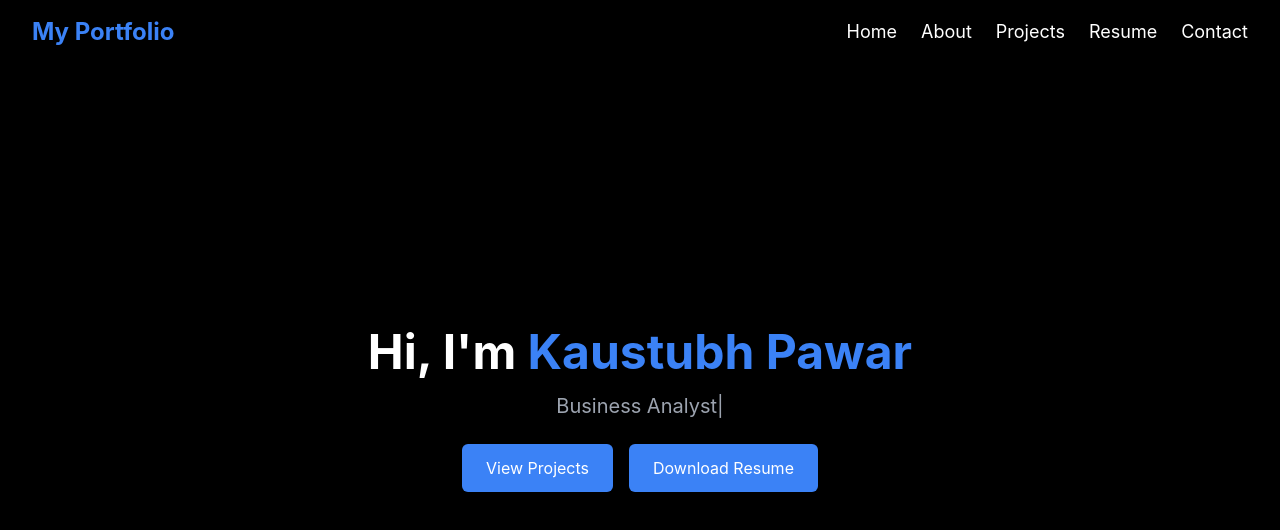
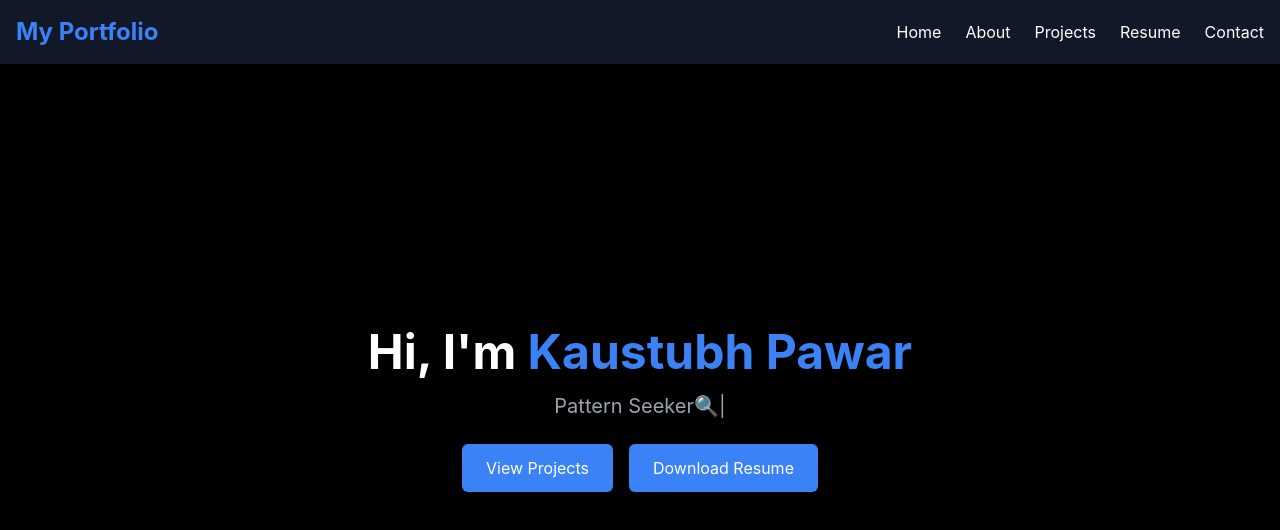
Before and after one commit to KaustubhPawar22/website, a React (Create React App) app: page / in a window 1280 px wide. Shown: the top 530 px of the page. Built offline with nearby package versions, Linux system fonts and the light colour scheme.

Commit message:
Saving local changes before pulling

```diff
--- a/public/index.html
+++ b/public/index.html
@@ -24,7 +24,7 @@
       work correctly both with client-side routing and a non-root public URL.
       Learn how to configure a non-root public URL by running `npm run build`.
     -->
-    <title>React App</title>
+    <title>My Portfolio</title>
   </head>
   <body>
     <noscript>You need to enable JavaScript to run this app.</noscript>
--- a/src/HeroSection.js
+++ b/src/HeroSection.js
@@ -18,11 +18,12 @@ const HeroSection = () => {
 
       <TypeAnimation
         sequence={[
-          "Data Analyst", 2000,
-          "Business Analyst", 2000,
-          "Tableau Enthusiast", 2000,
-          "SQL & Python Expert", 2000
-        ]}
+          "Aspiring Business Analyst", 1500,
+          "Pattern Seeker🔍", 1500,
+          "Data Detective🕵️‍♂️", 1500,
+          "Spreadsheet Sorcerer✨", 1500,
+          "Professional Napper😴", 1500
+          ]}
         wrapper="span"
         speed={50}
         repeat={Infinity}
--- a/src/Navbar.js
+++ b/src/Navbar.js
@@ -1,46 +1,80 @@
-import React, { useState, useEffect } from "react";
-import { Link } from "react-scroll";
+// src/components/Navbar.js
+
+import React, { useState } from 'react';
+import { Link } from 'react-router-dom';
+import { FiMenu, FiX } from 'react-icons/fi';
 
 const Navbar = () => {
-  const [activeSection, setActiveSection] = useState("home");
+  const [menuOpen, setMenuOpen] = useState(false);
 
-  useEffect(() => {
-    const sections = document.querySelectorAll("section");
-    const observer = new IntersectionObserver(
-      (entries) => {
-        entries.forEach((entry) => {
-          if (entry.isIntersecting) {
-            setActiveSection(entry.target.id);
-          }
-        });
-      },
-      { threshold: 0.2 }
-    );
-
-    sections.forEach((section) => observer.observe(section));
-    return () => sections.forEach((section) => observer.unobserve(section));
-  }, []);
+  const toggleMenu = () => setMenuOpen(prev => !prev);
 
   return (
-    <nav className="fixed top-0 w-full bg-black bg-opacity-90 text-white py-4 px-8 flex justify-between items-center shadow-md">
-      <h1 className="text-2xl font-bold text-blue-500">My Portfolio</h1>
-      <ul className="hidden md:flex gap-6 text-lg">
-        {["home", "about", "projects", "resume", "contact"].map((item) => (
-          <li key={item}>
-            <Link
-              to={item}
-              smooth={true}
-              duration={500}
-              offset={-70}
-              className={`cursor-pointer ${
-                activeSection === item ? "text-blue-500 font-bold border-b-2 border-blue-500" : "hover:text-blue-500"
-              }`}
-            >
-              {item.charAt(0).toUpperCase() + item.slice(1)}
+    <nav className="bg-gray-900 p-4 fixed w-full z-50">
+      <div className="container mx-auto flex justify-between items-center">
+        <h1 className="text-2xl font-bold text-blue-500">My Portfolio</h1>
+        {/* Hamburger Menu for Mobile */}
+        <div className="md:hidden">
+          {menuOpen ? (
+            <FiX onClick={toggleMenu} className="text-white text-3xl cursor-pointer" />
+          ) : (
+            <FiMenu onClick={toggleMenu} className="text-white text-3xl cursor-pointer" />
+          )}
+        </div>
+        {/* Desktop Navigation */}
+        <ul className="hidden md:flex space-x-6 text-white">
+          <li>
+            <Link to="/" className="hover:text-blue-500" onClick={() => setMenuOpen(false)}>
+              Home
             </Link>
           </li>
-        ))}
-      </ul>
+          <li>
+            <Link to="/about" className="hover:text-blue-500" onClick={() => setMenuOpen(false)}>
+              About
+            </Link>
+          </li>
+          <li>
+            <Link to="/projects" className="hover:text-blue-500" onClick={() => setMenuOpen(false)}>
+              Projects
+            </Link>
+          </li>
+          <li>
+            <Link to="/resume" className="hover:text-blue-500" onClick={() => setMenuOpen(false)}>
+              Resume
+            </Link>
+          </li>
+          <li>
+            <Link to="/contact" className="hover:text-blue-500" onClick={() => setMenuOpen(false)}>
+              Contact
+            </Link>
+          </li>
+        </ul>
+      </div>
+      {/* Mobile Navigation Menu */}
+      {menuOpen && (
+        <ul className="md:hidden flex flex-col space-y-4 text-white mt-4">
+          <li>
+            <Link to="/" className="hover:text-blue-500" onClick={toggleMenu}>
+              Home
+            </Link>
+          </li>
+          <li>
+            <Link to="/projects" className="hover:text-blue-500" onClick={toggleMenu}>
+              Projects
+            </Link>
+          </li>
+          <li>
+            <Link to="/resume" className="hover:text-blue-500" onClick={toggleMenu}>
+              Resume
+            </Link>
+          </li>
+          <li>
+            <Link to="/about" className="hover:text-blue-500" onClick={toggleMenu}>
+              About
+            </Link>
+          </li>
+        </ul>
+      )}
     </nav>
   );
 };
--- /dev/null
+++ b/src/ProjectCard.jsx
@@ -0,0 +1,27 @@
+// Example snippet in ProjectCard.jsx
+import React from 'react';
+import { Link } from 'react-router-dom';
+
+const ProjectCard = ({ project }) => {
+  return (
+    <div className="bg-gray-800 p-6 rounded-lg shadow-lg hover:shadow-xl transition-shadow">
+      <div className="mb-4">
+        <img src={project.image} alt={project.title} className="w-full h-48 object-cover rounded-lg" />
+      </div>
+      <h3 className="text-2xl font-semibold">
+        <Link to={`/projects/${project.slug}`} className="hover:text-blue-400">
+          {project.title}
+        </Link>
+      </h3>
+      <p className="text-gray-400 mt-2">{project.description}</p>
+      <div className="mt-4 flex gap-4 flex-wrap">
+        {project.tools.map((tool, idx) => (
+          <span key={idx} className="bg-gray-700 text-white px-3 py-1 rounded-full text-sm">{tool}</span>
+        ))}
+      </div>
+      <p className="text-sm text-gray-400 mt-2">{project.date}</p>
+    </div>
+  );
+};
+
+export default ProjectCard;
--- a/src/data/projects.js
+++ b/src/data/projects.js
@@ -1,3 +1,4 @@
+
 // src/data/projects.js
 
 const projects = [
```
Also changed, not shown: src/App.js (line endings or trailing spaces), src/ProjectDetailPage.jsx (line endings or trailing spaces).
